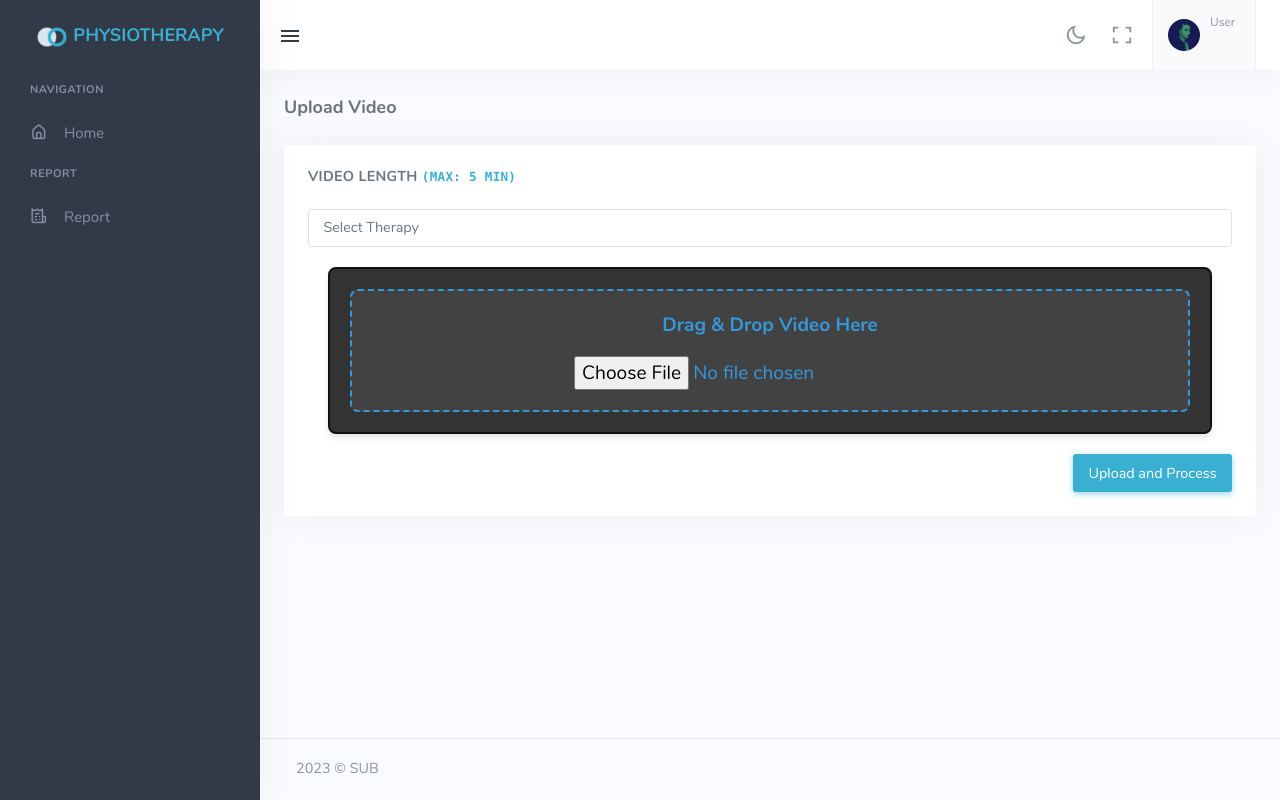
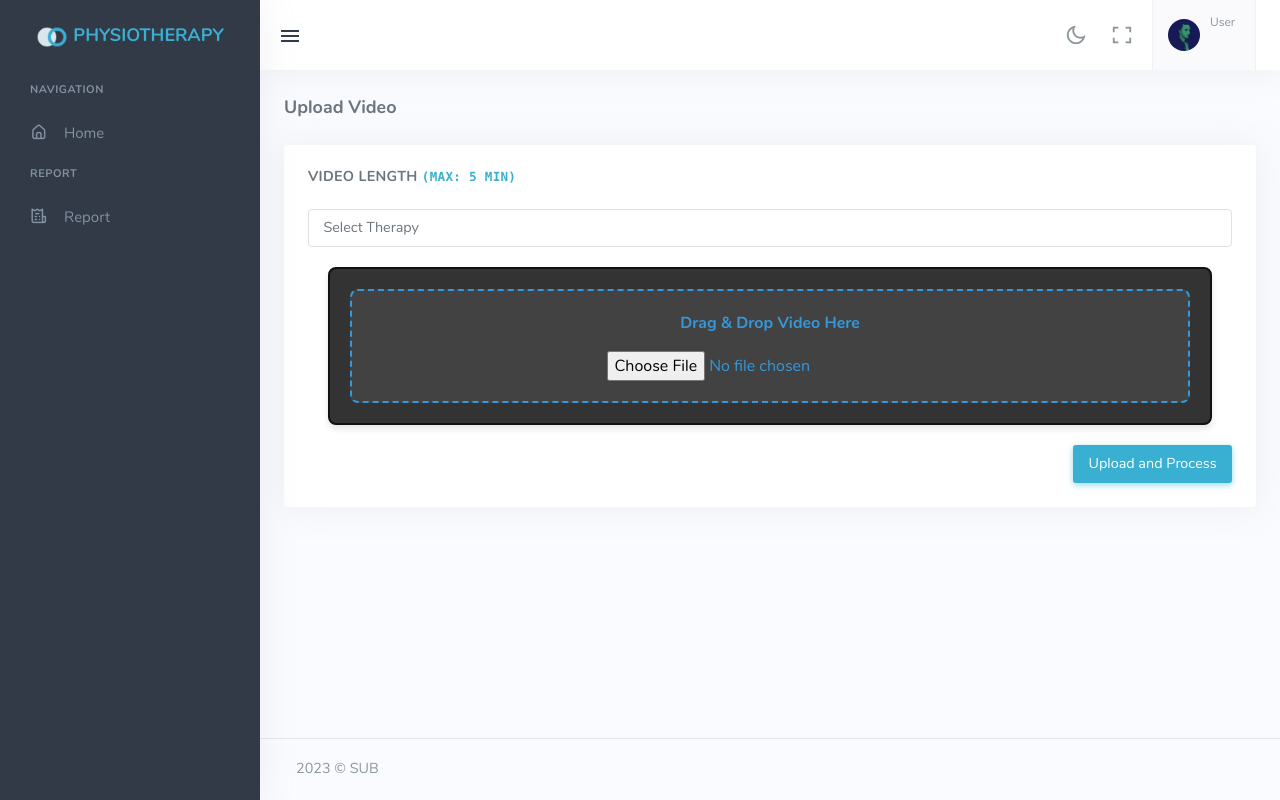
Before and after one commit to khorshed31/varsity_thesis, a Django app: page /home/upload_video in a window 1280 px wide. Run offline with Django 3.2, Linux system fonts and the light colour scheme; data that the repository does not hold is empty; some libraries are stand-ins or nearby versions.

Commit message:
15-10-23

```diff
--- a/templates/my_reports.html
+++ b/templates/my_reports.html
@@ -62,8 +62,8 @@
                     {% endfor %}
                 </div>
             {% endif %}
-
-            <table id="basic-datatable" class="table dt-responsive nowrap w-100">
+            <div class="table-responsive">
+            <table id="basic-datatable" class="table">
                 <thead>
                     <tr>
                         <th>SL No</th>
@@ -96,6 +96,8 @@
                     {% endfor %}
                 </tbody>
             </table>
+
+            </div>
 
         </div>
         <!-- container -->
--- a/templates/upload_video.html
+++ b/templates/upload_video.html
@@ -5,6 +5,9 @@
         <link href="/static/assets/vendor/select2/css/select2.min.css" rel="stylesheet" type="text/css" />
     <style>
         .upload-container {
+            display: flex;
+            flex-direction: column;
+            align-items: center;
             text-align: center;
             margin: 20px;
             background-color: #333333;
@@ -15,6 +18,8 @@
         }
 
         .drag-drop {
+            width: 100%;
+            overflow-x: hidden;
             border: 2px dashed #3498db;
             padding: 20px;
             cursor: pointer;
@@ -23,7 +28,7 @@
             transition: border 0.3s;
             color: #3498db;
             font-weight: bold;
-            font-size: 1.2rem;
+            font-size: 1rem;
         }
 
         .drag-drop:hover {
@@ -34,12 +39,15 @@
 
         #preview {
             margin-top: 20px;
-            width: 20%;
+           /* width: 20%;*/
         }
 
         /* Style for video element */
         video {
-            max-width: 100%;
+            max-width: 80%;
+            width: 70%;
+            flex-direction: column;
+            align-items: center;
             height: auto;
             border: 1px solid #ccc;
             border-radius: 5px;
@@ -168,6 +176,7 @@
                 const videoURL = URL.createObjectURL(file);
                 videoElement.src = videoURL;
                 videoElement.style.display = 'block';
+                //videoElement.style.display = 'flex';
 
                 videoElement.onloadedmetadata = function() {
                     const durationInSeconds = videoElement.duration;
@@ -177,7 +186,10 @@
                         resetUploader();
                     } else {
                         displayDuration(durationInSeconds);
-                        preview.style.display = 'block';
+                        //preview.style.display = 'block';
+                        preview.style.display = 'flex';
+                        preview.style.alignItems = 'center';
+                        preview.style.flexDirection = 'column';
                     }
                 };
             } else {
@@ -247,6 +259,7 @@
                         loader.style.display = 'none';
                         //resultsContainer.textContent = `Analysis Result: ${data.result}`;
                         viewResultsLink.style.display = 'block';
+                        viewResultsLink.style.width = '130px';
                     } else if ('error' in data) {
                         loader.style.display = 'none';
                         resultsContainer.textContent = `Error: ${data.error}`;
```
Also changed, not shown: templates/home.html (+4 -4 lines), templates/report.html (+5 -5 lines), 10 other files.
